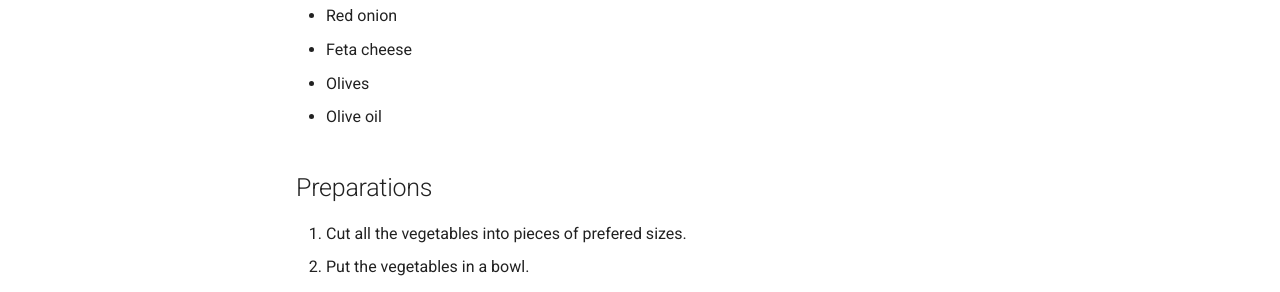
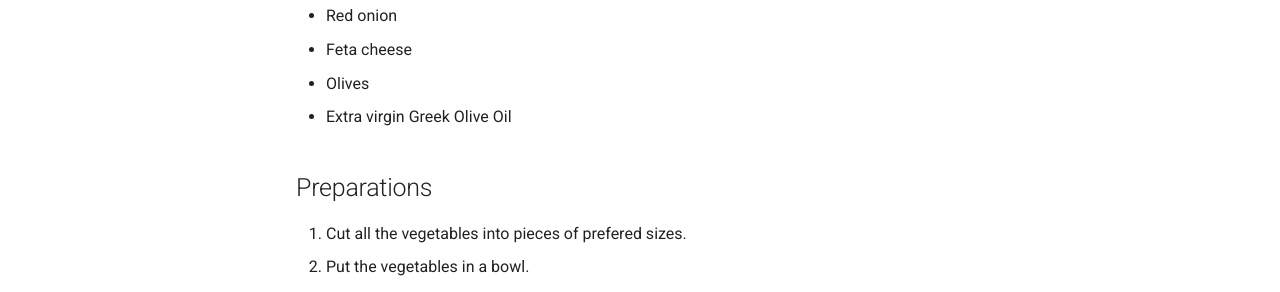
Before and after one commit to Clinical-Genomics/meatballs, an MkDocs documentation site: the page built from docs/lunch/Salad.md, in a window 1280 px wide and 949 px high. Shown: the part 567-859 px from the top of the window. Built offline with MkDocs 1.6.1 and Material for MkDocs 9.7.7, drawn with Linux system fonts in a browser that asks for light colours; comment, search, counter and statistics services are not loaded.

Commit message:
Update docs/lunch/Salad.md
Co-authored-by: Vasileios-Evripidis Kyriakidis <vasileios.kyriakidis@scilifelab.se>

```diff
--- a/docs/lunch/Salad.md
+++ b/docs/lunch/Salad.md
@@ -8,7 +8,7 @@
 - Red onion
 - Feta cheese
 - Olives
-- Olive oil
+- Extra virgin Greek Olive Oil
 
 ## Preparations
 1. Cut all the vegetables into pieces of prefered sizes.
```
